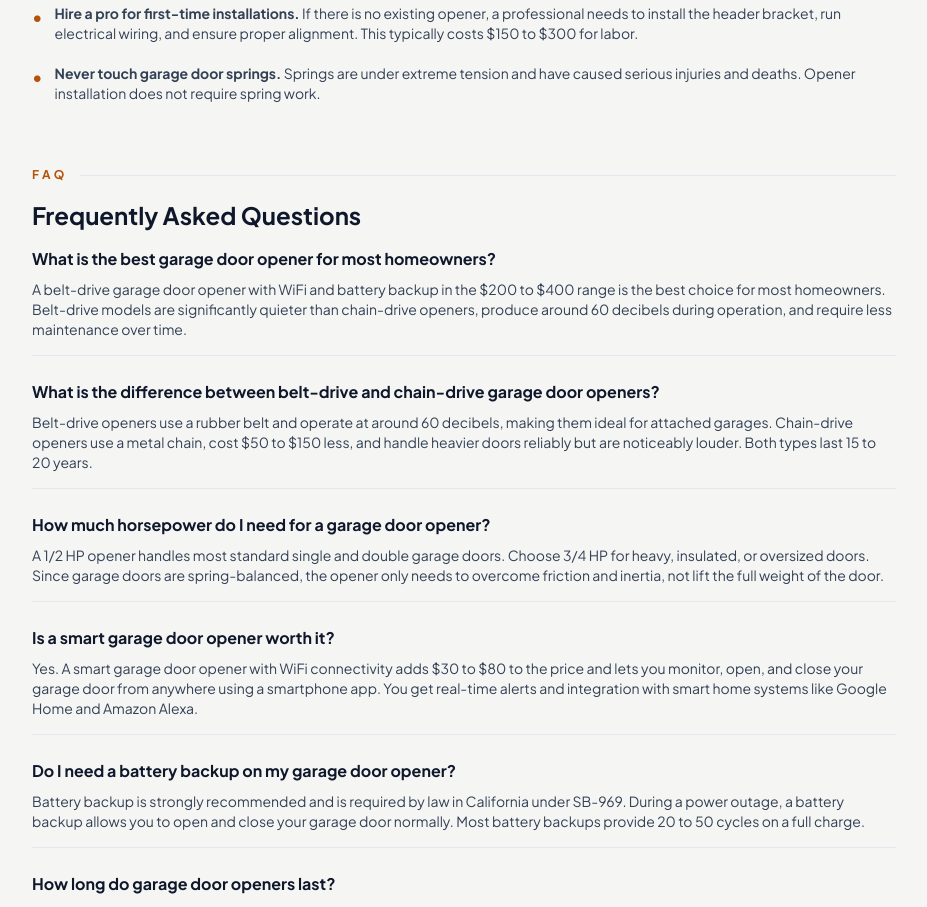
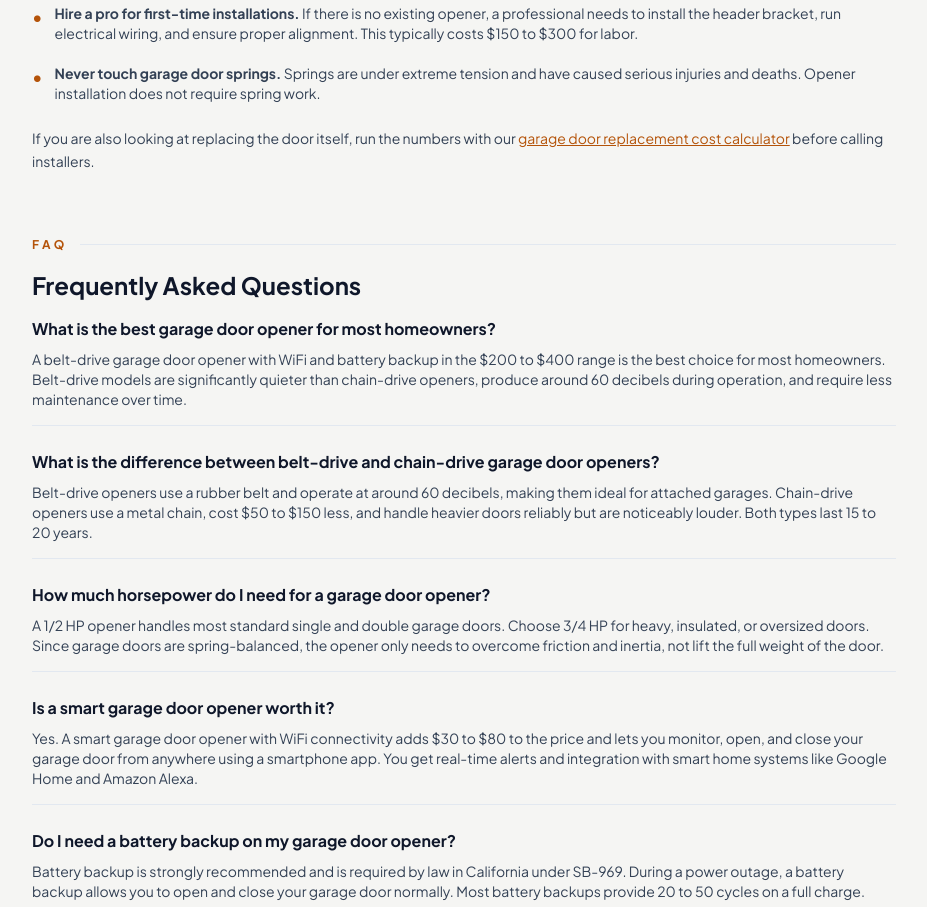
Before and after one commit to thebasementguide2026/thegarage.guide-, a Next.js app: page /reviews/best-garage-door-openers in a window 1280 px wide. Shown: the part 6660-7567 px from the top of the page, without its empty margins (176-1103 px from the left). Built offline with nearby package versions, Linux system fonts and the light colour scheme.

Commit message:
Add internal link to garage door cost calculator

```diff
--- a/app/reviews/best-garage-door-openers/page.tsx
+++ b/app/reviews/best-garage-door-openers/page.tsx
@@ -277,6 +277,7 @@ export default function BestGarageDoorOpeners() {
             <li className='flex items-start gap-3'><span className='text-amber-700 font-bold text-base mt-0.5'>&#8226;</span><div><strong>Hire a pro for first-time installations.</strong> If there is no existing opener, a professional needs to install the header bracket, run electrical wiring, and ensure proper alignment. This typically costs $150 to $300 for labor.</div></li>
             <li className='flex items-start gap-3'><span className='text-amber-700 font-bold text-base mt-0.5'>&#8226;</span><div><strong>Never touch garage door springs.</strong> Springs are under extreme tension and have caused serious injuries and deaths. Opener installation does not require spring work.</div></li>
           </ul>
+          <p className='text-slate-700 text-sm leading-relaxed mt-6'>If you are also looking at replacing the door itself, run the numbers with our <Link href='/cost-guides/garage-door-replacement-cost-calculator' className='text-amber-700 underline'>garage door replacement cost calculator</Link> before calling installers.</p>
         </div>
 
         {/* FAQ */}
```
